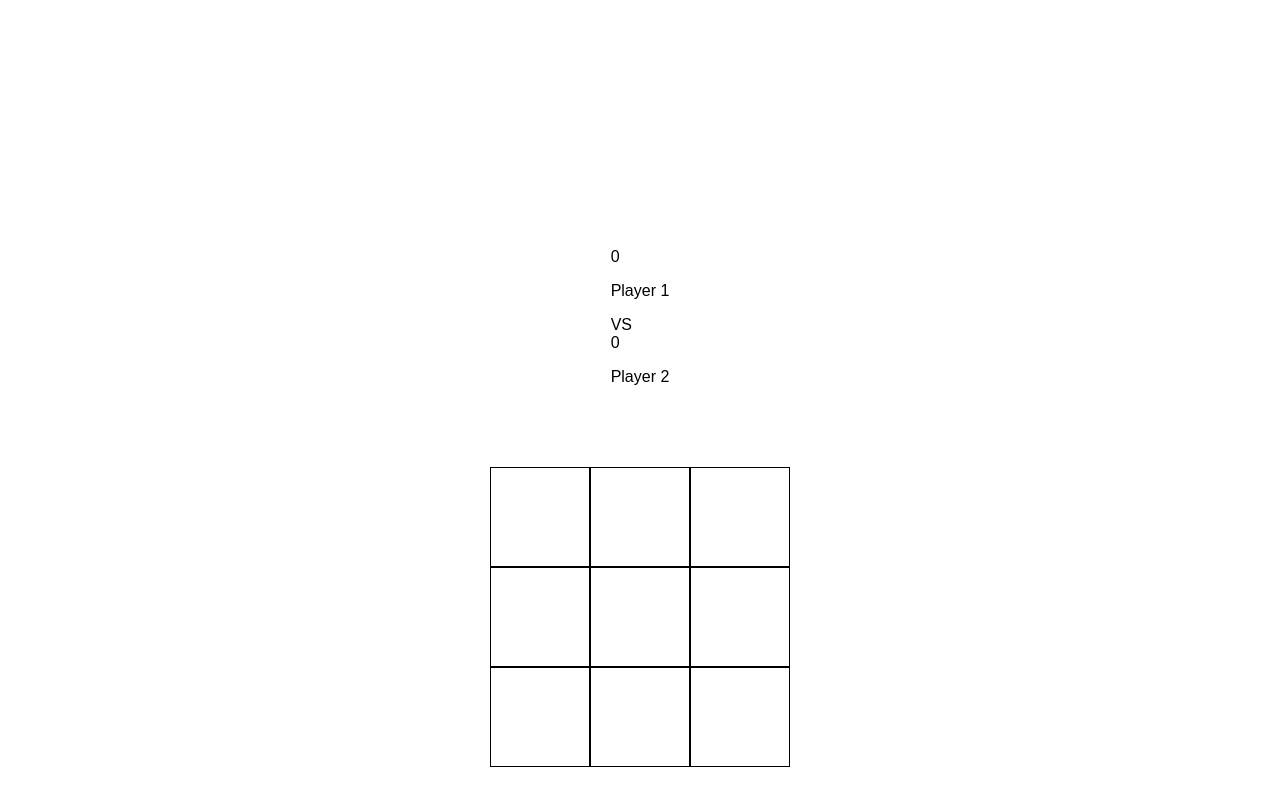
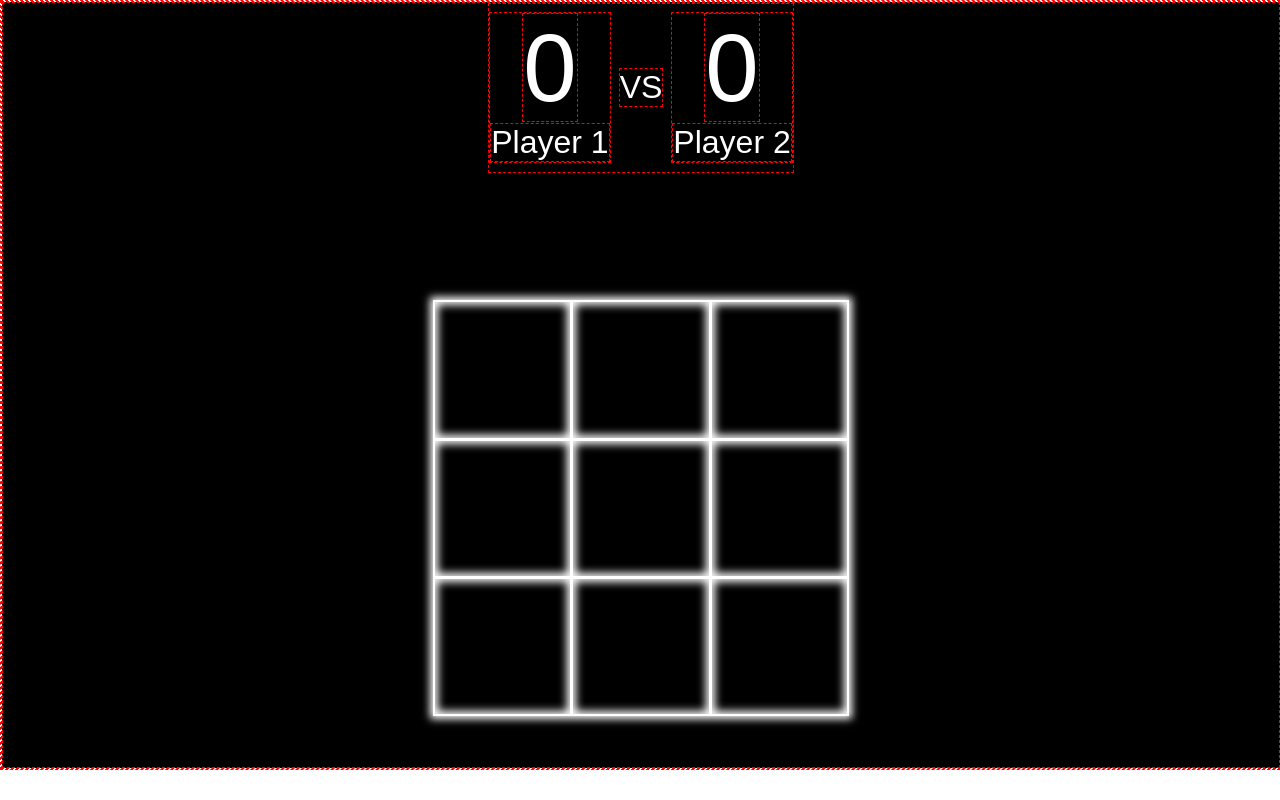
Before and after one commit to leandrodossantosprojects/tic-tac-toe, a plain HTML site: page index.html in a window 1280 px wide. Drawn offline with Linux system fonts and the light colour scheme.

Commit message:
ux-ui/styled-board-&-markers-&-fixed-ui-bugs

```diff
--- a/script.js
+++ b/script.js
@@ -87,11 +87,6 @@ function Gameflow(playerOneName = "Player 1", playerTwoName = "Player 2") {
   };
   const getActivePlayer = () => activePlayer;
 
-  const printNewRound = () => {
-    board.printBoard();
-    console.log(`${getActivePlayer().name}'s turn.`);
-  };
-
   let matchOver = false;
   let matchWinner = "";
   let matchResult = "";
@@ -145,7 +140,6 @@ function Gameflow(playerOneName = "Player 1", playerTwoName = "Player 2") {
     //Verify if game is over
     if (matchOver === true) return;
 
-    console.log(`${getActivePlayer().name} select a empty cell`);
     let move = board.selectCell(row, column, getActivePlayer().token);
     if (move === false) return;
 
@@ -180,7 +174,6 @@ function Gameflow(playerOneName = "Player 1", playerTwoName = "Player 2") {
       return;
     }
     switchPlayerTurn();
-    printNewRound();
   };
 
   const getGameStatus = () => {
@@ -222,6 +215,7 @@ function Gameflow(playerOneName = "Player 1", playerTwoName = "Player 2") {
 const renderDOM = () => {
   const display = document.querySelector("body");
   const main = document.createElement("main");
+  const markersCont = document.createElement("div");
   const p1Marker = document.createElement("div");
   const p1Wins = document.createElement("span");
   const p1Name = document.createElement("p");
@@ -235,8 +229,8 @@ const renderDOM = () => {
   const pathSvgX = `
      <path
        d="M18 6L6 18M6 6l12 12"
-       stroke="#06b6d4"
-       stroke-width="2.5"
+       stroke="#ffffff"
+       stroke-width="2"
        stroke-linecap="round"
        stroke-linejoin="round"
      />
@@ -246,58 +240,60 @@ const renderDOM = () => {
       cx="12"
       cy="12"
       r="8.5"
-      stroke="#06b6d4"
-      stroke-width="2.5"
+      stroke="#ffffff"
+      stroke-width="2"
     />
 `;
   const glow = `
   <defs>
     <filter id="neon-glow" x="-50%" y="-50%" width="200%" height="200%">
       <feDropShadow dx="0" dy="0" stdDeviation="2.5"
-        flood-color="#06b6d4" flood-opacity="0.9" />
+        flood-color="#2dfe54" flood-opacity="0.9" />
       <feDropShadow dx="0" dy="0" stdDeviation="5"
-        flood-color="#06b6d4" flood-opacity="0.5" />
+        flood-color="#2dfe54" flood-opacity="0.5" />
     </filter>
   </defs>
 `;
 
   const filtersSvg = document.createElementNS(svgNS, "svg");
   filtersSvg.innerHTML = glow;
-  display.appendChild(filtersSvg);
-  //  const glowSvgO = `
-  //    <defs>
-  //      <filter id="neon-glow" x="-50%" y="-50%" width="200%" height="200%">
-  //        <feDropShadow dx="0" dy="0" stdDeviation="2.5" flood-color="#06b6d4" flood-opacity="0.9" />
-  //        <feDropShadow dx="0" dy="0" stdDeviation="5" flood-color="#06b6d4" flood-opacity="0.5" />
-  //      </filter>
-  //    </defs>
-  //`;
+  filtersSvg.class = "glow-svg";
+  filtersSvg.setAttribute("width", "0");
+  filtersSvg.setAttribute("height", "0");
+  filtersSvg.style.position = "absolute";
+  filtersSvg.style.overflow = "hidden";
 
-  svgX.setAttribute("width", "100");
-  svgX.setAttribute("height", "100");
+  document.body.appendChild(filtersSvg);
+
   svgX.setAttribute("viewBox", "0 0 24 24");
   svgX.setAttribute("fill", "none");
-  svgO.setAttribute("width", "100");
-  svgO.setAttribute("height", "100");
   svgO.setAttribute("viewBox", "0 0 24 24");
   svgO.setAttribute("fill", "none");
+  svgO.class = "token";
+  svgX.class = "token";
   svgX.innerHTML = pathSvgX;
   svgO.innerHTML = pathSvgO;
 
+  markersCont.className = "markers";
   p1Marker.className = "marker";
   p1Marker.id = "p1-marker";
   p2Marker.className = "marker";
-  p2Marker.id = "2-marker";
-  p1Wins.className = "p1-wins";
-  p2Wins.className = "p2-wins";
-
+  p2Marker.id = "p2-marker";
+  p1Wins.className = "wins";
+  p2Wins.className = "wins";
+  p1Wins.id = "p1-wins";
+  p2Wins.id = "p2-wins";
+  p1Name.className = "name";
+  p2Name.className = "name";
+  vsText.className = "vs";
   vsText.innerText = "VS";
 
   const renderMarkers = (players) => {
     display.appendChild(main);
-    main.appendChild(p1Marker);
-    main.appendChild(vsText);
-    main.appendChild(p2Marker);
+    main.appendChild(markersCont);
+    markersCont.appendChild(p1Marker);
+    markersCont.appendChild(vsText);
+    markersCont.appendChild(p2Marker);
     p1Marker.appendChild(p1Wins);
     p2Marker.appendChild(p2Wins);
     p1Marker.appendChild(p1Name);
@@ -317,7 +313,7 @@ const renderDOM = () => {
   gameBoard.className = "board";
 
   const renderBoard = (board, game) => {
-    display.appendChild(gameBoard);
+    main.appendChild(gameBoard);
     const nextMatchModal = document.createElement("dialog");
     nextMatchModal.open = false;
     nextMatchModal.id = "next-game-modal";
@@ -341,13 +337,14 @@ const renderDOM = () => {
       }
       if (game.getGameStatus().matchResult === "player won") {
         const winningPlay = game.getGameStatus().winningPlay;
-        console.log(winningPlay);
+        const winningColor = "#2dfe54";
         winningPlay.forEach((cell) => {
           const coordinate = `${cell[0]}-${cell[1]}`;
           const token = document.getElementById(
             "cell-" + coordinate,
           ).firstChild;
           token.firstElementChild.setAttribute("filter", "url(#neon-glow)");
+          token.firstElementChild.setAttribute("stroke", winningColor);
         });
         nextMatchModalTxt.innerText = `${game.getActivePlayer().name} won!`;
       }
@@ -380,19 +377,20 @@ const renderDOM = () => {
 
     for (let i = 0; i < 3; i++) {
       const boardRow = document.createElement("div");
-      boardRow.className = "board-row";
+      boardRow.className = "row";
       gameBoard.appendChild(boardRow);
       for (let j = 0; j < 3; j++) {
         const boardCell = document.createElement("div");
-        boardCell.className = "board-cell";
+        boardCell.className = "cell";
         coordinates = `${i}-${j}`;
         boardCell.id = `cell-${coordinates}`;
         boardRow.appendChild(boardCell);
         boardCell.addEventListener("click", () => {
-          console.log(game.getGameStatus());
-          console.log(boardCell);
           if (game.getGameStatus().matchOver === true) return;
           game.playMatch(i, j);
+          if (boardCell.innerHTML !== "") {
+            return;
+          }
           if (board.getCellValue(i, j) === 1) {
             const value = svgO.cloneNode(true);
             boardCell.appendChild(value);
@@ -407,7 +405,6 @@ const renderDOM = () => {
           }
           if (game.getGameStatus().matchResult !== "") {
             renderMatchOver(game);
-            console.log(game.getGameStatus());
             return;
           }
         });
@@ -416,7 +413,7 @@ const renderDOM = () => {
   };
 
   const cleanRenderedBoard = () => {
-    const cells = document.getElementsByClassName("board-cell");
+    const cells = document.getElementsByClassName("cell");
     for (let i = 0; i < cells.length; i++) {
       cells[i].innerHTML = "";
     }
--- a/style.css
+++ b/style.css
@@ -1,24 +1,77 @@
 * {
+  margin: 0;
   box-sizing: border-box;
+  border: 1px red dashed;
+  color: white;
 }
 
 body {
+  height: 96vh;
+  width: 100vw;
+  margin: 0;
+  font-family: sans-serif;
+}
+
+main {
   display: grid;
-  min-height: 100vh;
-  margin: 0;
-  place-items: center;
-  font-family: sans-serif;
+  grid-template-rows: 2fr 7fr;
+  height: 100%;
+  width: 100%;
+  background-color: black;
+  justify-items: center;
+}
+
+.markers {
+  display: grid;
+  grid-template-columns: 2fr 1fr 2fr;
+  justify-items: center;
+  align-items: center;
+  align-content: stretch;
+}
+
+.marker {
+  text-align: center;
+}
+
+.wins {
+  font-size: 6rem;
+}
+
+.name {
+  font-size: 2rem;
+}
+
+.vs {
+  font-size: 2rem;
 }
 
 .board {
   display: grid;
-  grid-template-columns: repeat(3, 100px);
+  grid-template-rows: repeat(3, 1fr);
+  gap: 1px;
+  margin-top: 10%;
+  height: 70%;
+  aspect-ratio: 1/1;
+  border: 1px solid white;
+  background-color: white;
+  box-shadow: 0 0 8px 3px white;
 }
 
-.board-cell {
-  width: 100px;
-  height: 100px;
-  border: 1px solid black;
-  background: white;
-  font-size: 2rem;
+.row {
+  display: grid;
+  grid-template-columns: repeat(3, 1fr);
+  justify-items: stretch;
+  gap: 1px;
+  border: 0;
 }
+
+.cell {
+  background-color: black;
+  border: 1px solid white;
+  box-shadow: 0 0 8px 3px inset;
+}
+
+.token {
+  width: 100%;
+  aspect-ratio: 1;
+}
```
